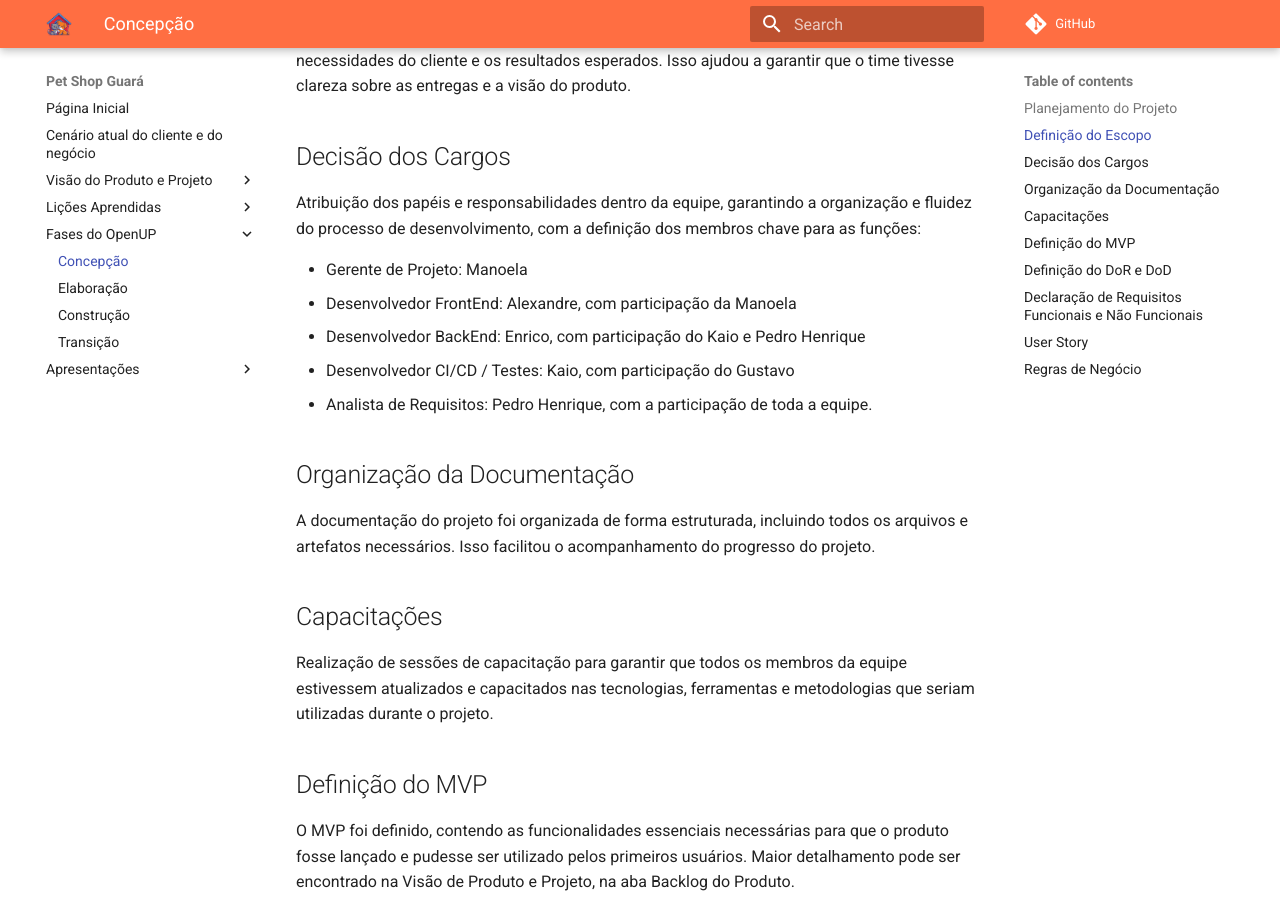
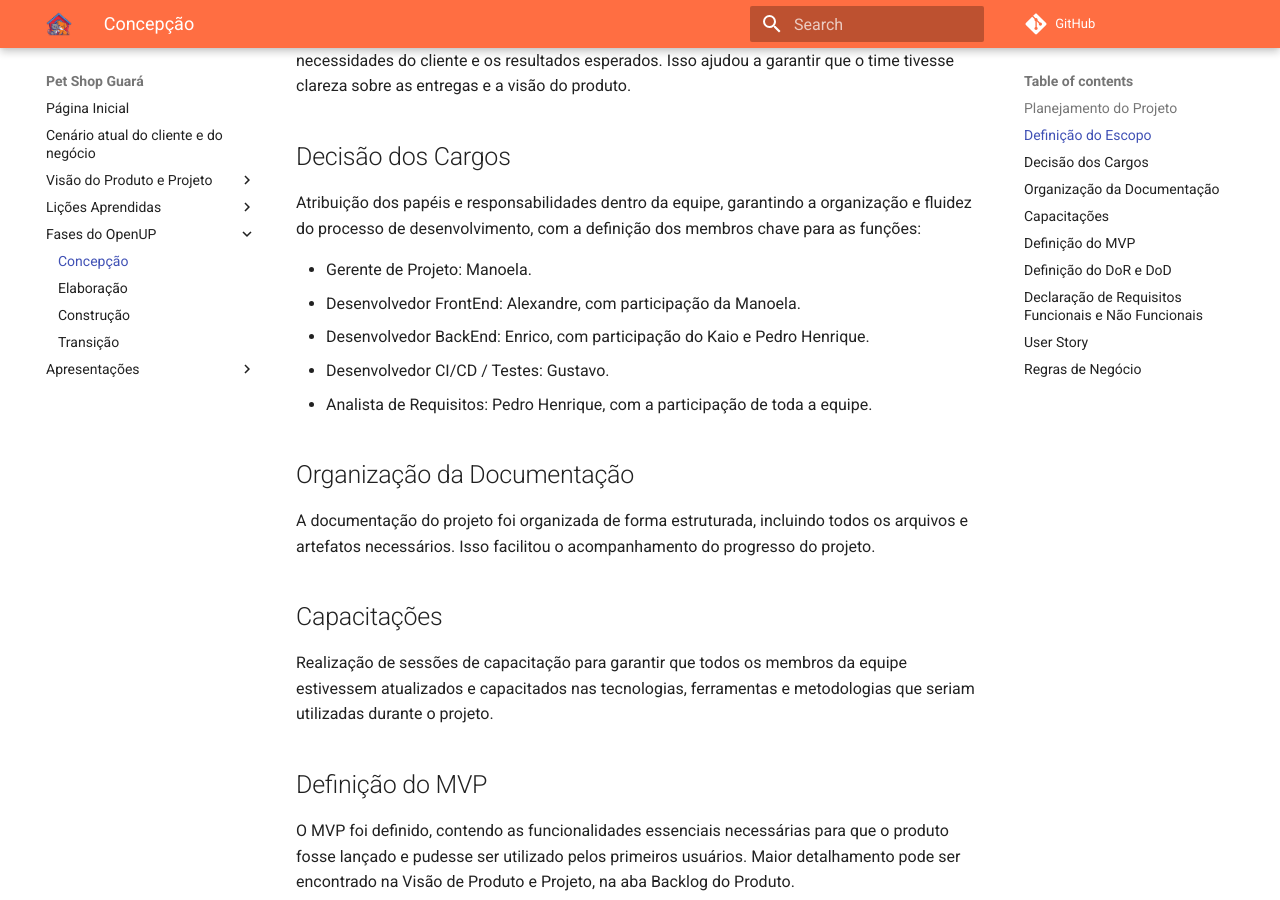
Before and after one commit to mdsreq-fga-unb/2024.2-T03-PetShopGuara, an MkDocs documentation site: the page built from docs/FasesOpenUP/Concepcao.md, in a window 1280 px wide and 900 px high, scrolled down 493 px. Built offline with MkDocs 1.6.1 and Material for MkDocs 9.7.7, drawn with Linux system fonts in a browser that asks for light colours; comment, search, counter and statistics services are not loaded.

Commit message:
docs: retirando o kaio

```diff
--- a/docs/FasesOpenUP/Concepcao.md
+++ b/docs/FasesOpenUP/Concepcao.md
@@ -11,10 +11,10 @@
 ## Decisão dos Cargos
 Atribuição dos papéis e responsabilidades dentro da equipe, garantindo a organização e fluidez do processo de desenvolvimento, com a definição dos membros chave para as funções:
 
-- Gerente de Projeto: Manoela
-- Desenvolvedor FrontEnd: Alexandre, com participação da Manoela
-- Desenvolvedor BackEnd: Enrico, com participação do Kaio e Pedro Henrique
-- Desenvolvedor CI/CD / Testes: Kaio, com participação do Gustavo
+- Gerente de Projeto: Manoela.
+- Desenvolvedor FrontEnd: Alexandre, com participação da Manoela.
+- Desenvolvedor BackEnd: Enrico, com participação do Kaio e Pedro Henrique.
+- Desenvolvedor CI/CD / Testes: Gustavo.
 - Analista de Requisitos: Pedro Henrique, com a participação de toda a equipe.
 
 ## Organização da Documentação
```
Also changed, not shown: docs/VisãoProduto/Interação.md (+2 -2 lines), docs/index.md (+3 -3 lines).
